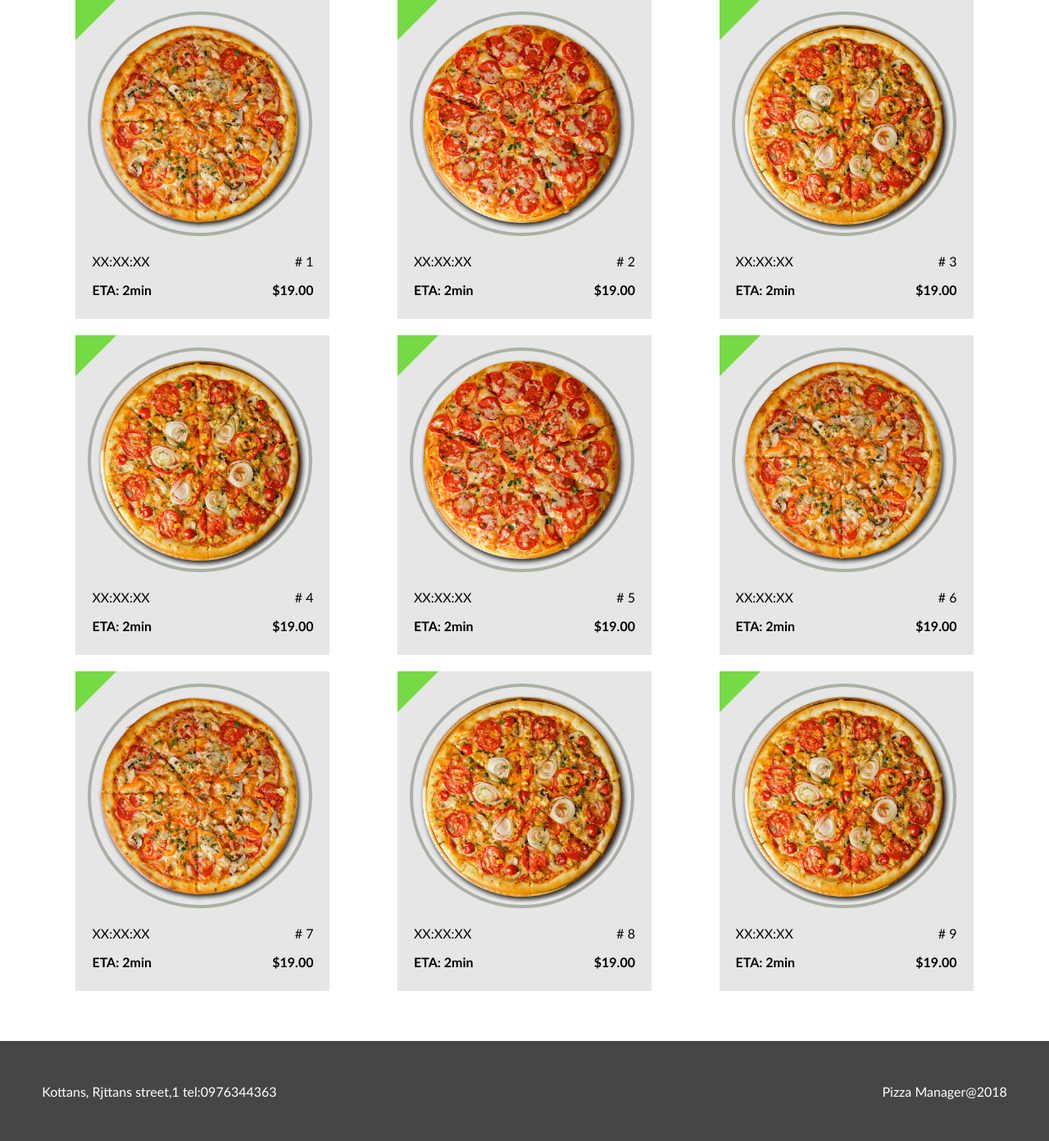
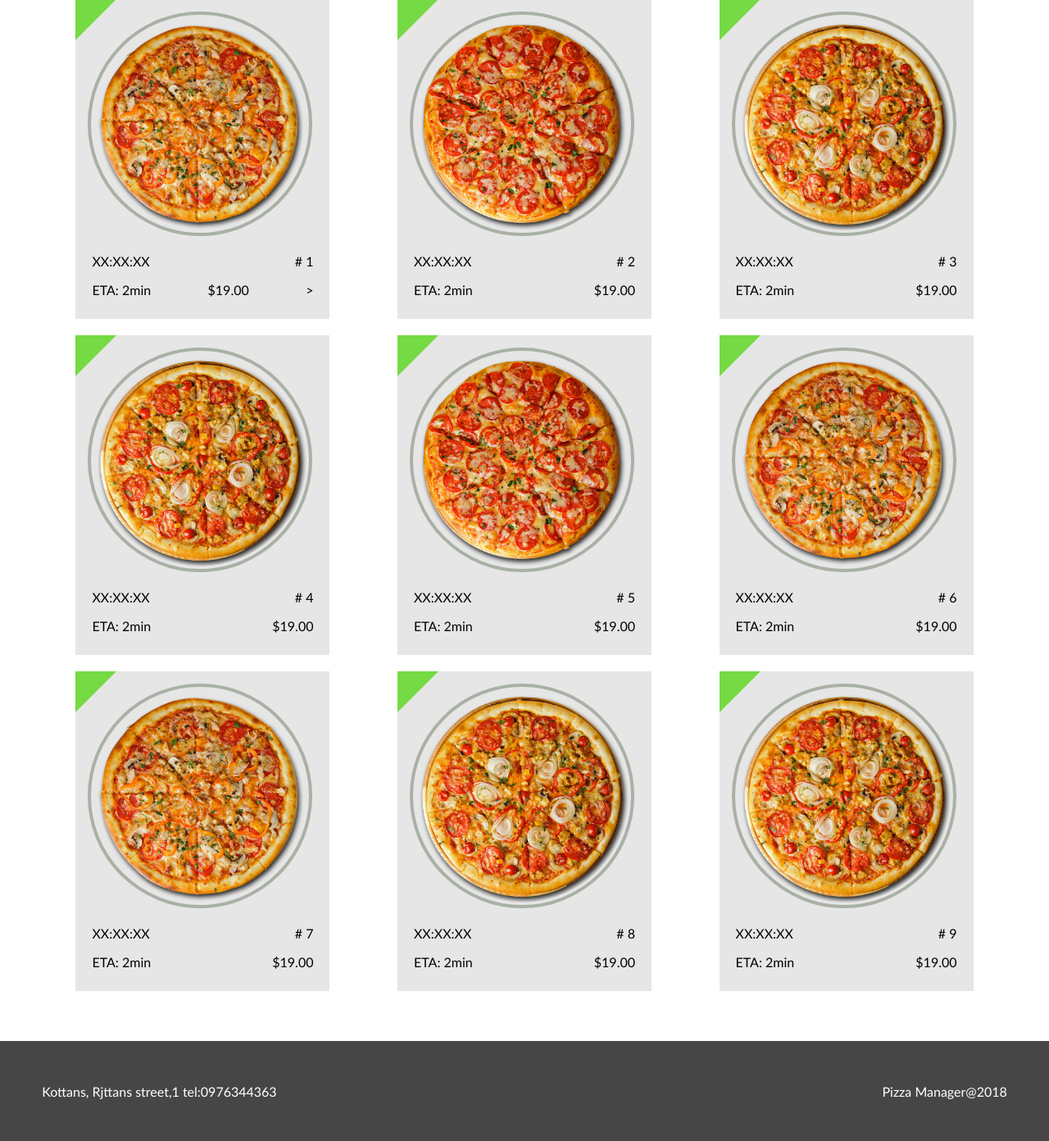
Before and after one commit to tatiana123q/portfolio, a PHP site: page / in a window 1280 px wide. Shown: the part 482-1874 px from the top of the page at 82% size. Run offline with PHP 8.4, Linux system fonts and the light colour scheme.

Commit message:
add some changes

```diff
--- a/test12/index.html
+++ b/test12/index.html
@@ -33,104 +33,104 @@
 			</div>
 		</header>
 		<section class="section_wrapper">
-			<div class="first item">
+			<div class="item">
 				<img src="img/pizza1.png" width="260" height="260" alt="pizza">
 				<div class="first_line">
 					<time datetime="00:00:00">XX:XX:XX</time>
 					<p></p>
 				</div>
 				<div class="second_line">
-					<strong>ETA: 2min</strong>
-					<strong><time>$19.00</time></strong>
+					<p>ETA: 2min</p>
+					<p>$19.00</p>>
 				</div>
 			</div>
-			<div class="second item">
+			<div class="item">
 				<img src="img/pizza2.png" width="260" height="260" alt="pizza">
 				<div class="first_line">
 					<time datetime="00:00:00">XX:XX:XX</time>
 					<p></p>
 				</div>
 				<div class="second_line">
-					<strong>ETA: 2min</strong>
-					<strong>$19.00</strong>
+					<p>ETA: 2min</p>
+					<p>$19.00</p>
 
 				</div>
 			</div>
-			<div class="third item">
+			<div class="item">
 				<img src="img/pizza3.png" width="260" height="260" alt="pizza">
 				<div class="first_line">
 					<time datetime="00:00:00">XX:XX:XX</time>
 					<p></p>
 				</div>
 				<div class="second_line">
-					<strong>ETA: 2min</strong>
-					<strong><time>$19.00</time></strong>
+					<p>ETA: 2min</p>
+					<p>$19.00</p>
 				</div>
 			</div>
-			<div class="fourth item">
+			<div class="item">
 				<img src="img/pizza3.png" width="260" height="260" alt="pizza">
 				<div class="first_line">
 					<time datetime="00:00:00">XX:XX:XX</time>
 					<p></p>
 				</div>
 				<div class="second_line">
-					<strong>ETA: 2min</strong>
-					<strong><time>$19.00</time></strong>
+					<p>ETA: 2min</p>
+					<p>$19.00</p>
 				</div>
 			</div>
-			<div class="fifth item">
+			<div class="item">
 				<img src="img/pizza2.png" width="260" height="260" alt="pizza">
 				<div class="first_line">
 					<time datetime="00:00:00">XX:XX:XX</time>
 					<p></p>
 				</div>
 				<div class="second_line">
-					<strong>ETA: 2min</strong>
-					<strong><time>$19.00</time></strong>
+					<p>ETA: 2min</p>
+					<p>$19.00</p>
 				</div>
 			</div>
-			<div class="sixth item">
+			<div class="item">
 				<img src="img/pizza1.png" width="260" height="260" alt="pizza">
 				<div class="first_line">
 					<time datetime="00:00:00">XX:XX:XX</time>
 					<p></p>
 				</div>
 				<div class="second_line">
-					<strong>ETA: 2min</strong>
-					<strong><time>$19.00</time></strong>
+					<p>ETA: 2min</p>
+					<p>$19.00</p>
 				</div>
 			</div>
-			<div class="seventh item">
+			<div class="item">
 				<img src="img/pizza1.png" width="260" height="260" alt="pizza">
 				<div class="first_line">
 					<time datetime="00:00:00">XX:XX:XX</time>
 					<p></p>
 				</div>
 				<div class="second_line">
-					<strong>ETA: 2min</strong>
-					<strong><time>$19.00</time></strong>
+					<p>ETA: 2min</p>
+					<p>$19.00</p>
 				</div>
 			</div>
-			<div class="eighth item">
+			<div class="item">
 				<img src="img/pizza3.png" width="260" height="260" alt="pizza">
 				<div class="first_line">
 					<time datetime="00:00:00">XX:XX:XX</time>
 					<p></p>
 				</div>
 				<div class="second_line">
-					<strong>ETA: 2min</strong>
-					<strong><time>$19.00</time></strong>
+					<p>ETA: 2min</p>
+					<p>$19.00</p>
 				</div>
 			</div>
-			<div class="nine item">
+			<div class="item">
 				<img src="img/pizza3.png" width="260" height="260" alt="pizza">
 				<div class="first_line">
 					<time datetime="00:00:00">XX:XX:XX</time>
 					<p></p>
 				</div>
 				<div class="second_line">
-					<strong>ETA: 2min</strong>
-					<strong><time>$19.00</time></strong>
+					<p>ETA: 2min</p>
+					<p>$19.00</p>
 				</div>
 			</div>
 		</section>
@@ -138,6 +138,8 @@
 			<p>Kottans, Rjttans street,1 tel:0976344363</p>
 			<p>Pizza Manager@2018</p>
 		</footer>
+
 		<script src="common.js"></script>
+
 	</body>
 </html>
--- a/test12/style.css
+++ b/test12/style.css
@@ -84,12 +84,8 @@ body {
 	counter-increment: section;
     content: "# " counter(section);
 }
-.first_line{
-	display: flex;
-	justify-content: space-between;
-	padding: 8px 15px;
-}
-.second_line{
+
+.second_line, .first_line{
 	display: flex;
 	justify-content: space-between;
 	padding: 8px 15px;
```
